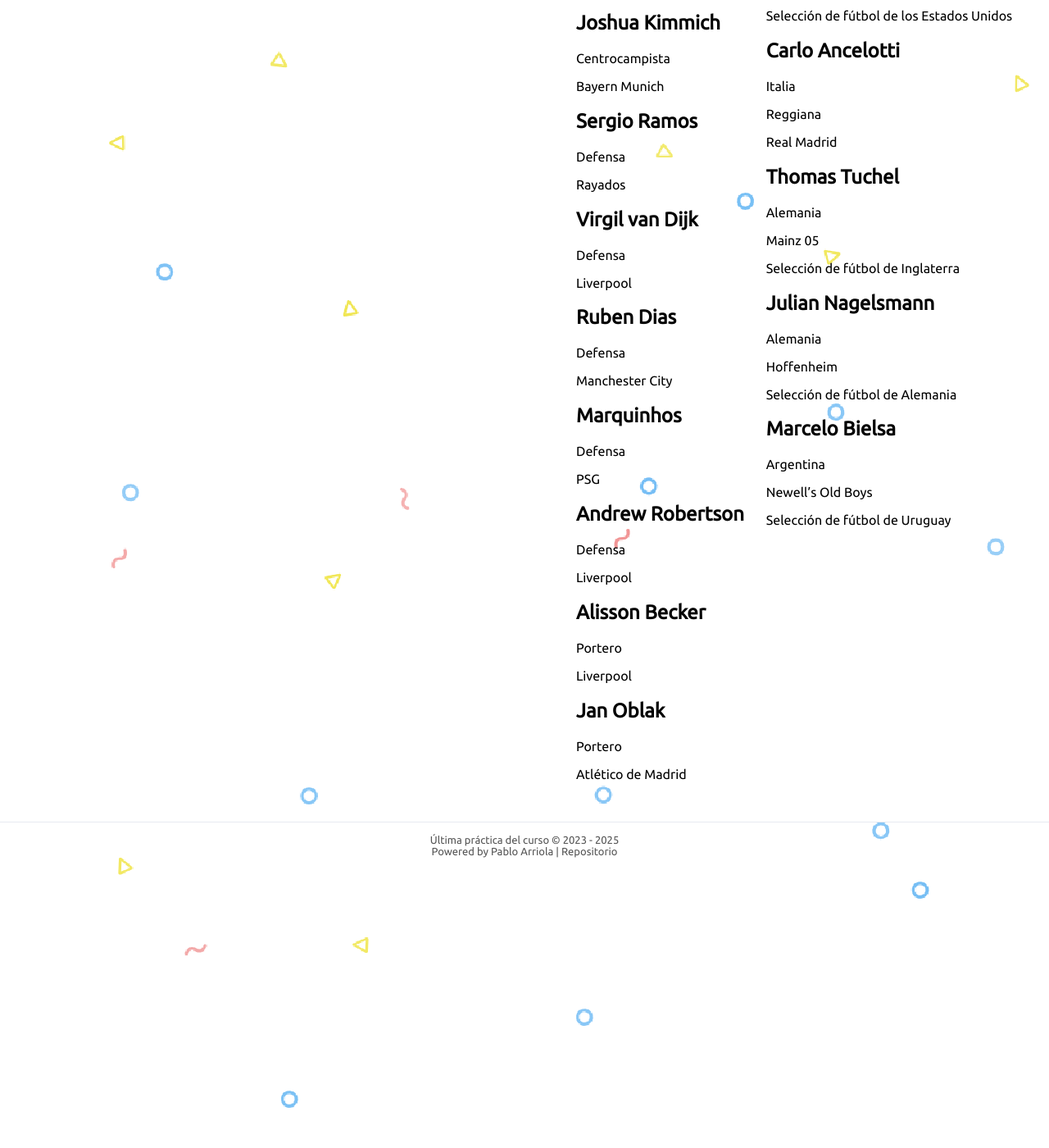
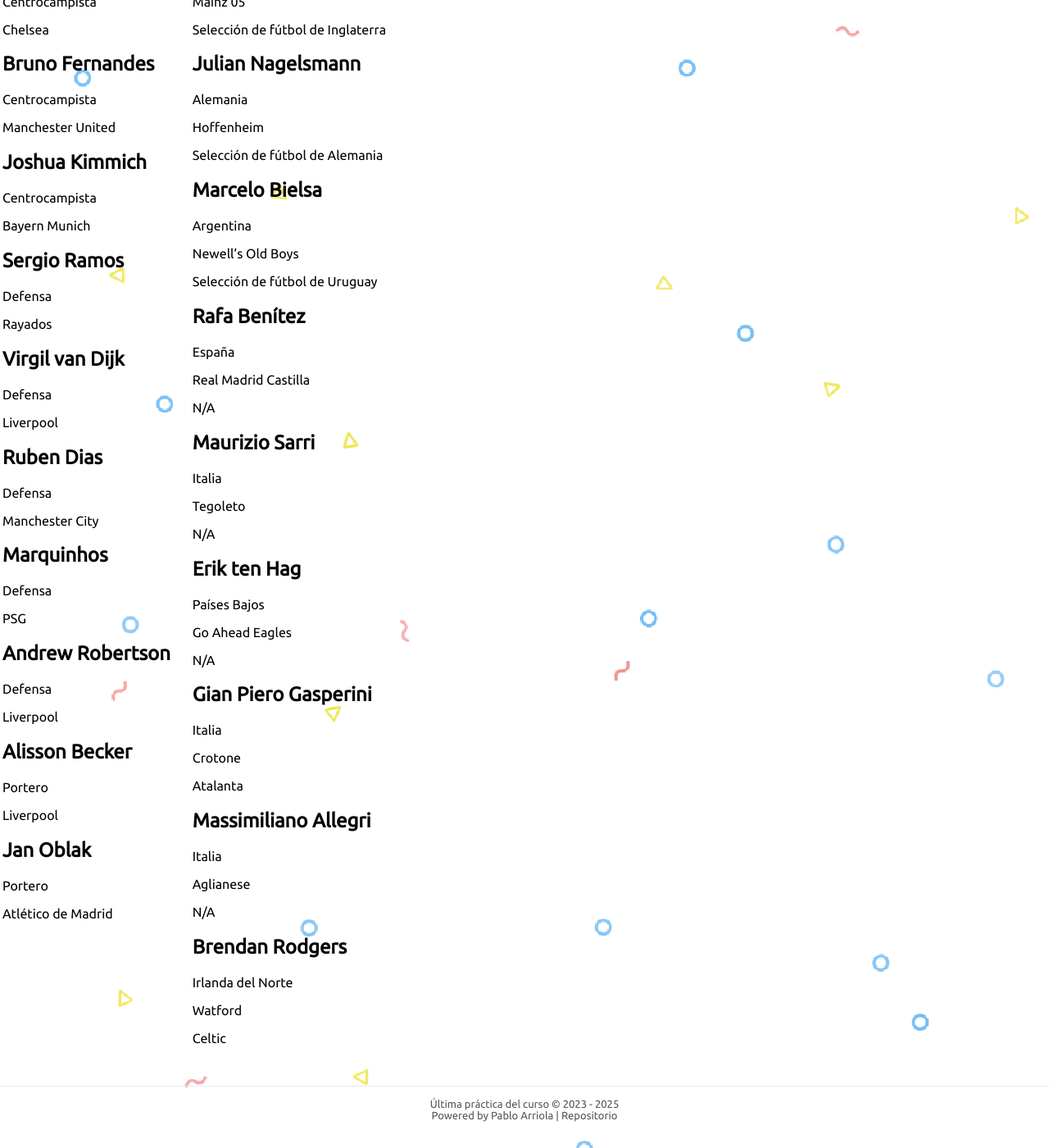
Before and after one commit to pabloap7/pabloap7.github.io, a Jekyll site: the page built from index.html, in a window 1280 px wide and 1400 px high, scrolled down 2771 px. Shown: the whole window at 82% size. Built offline with Jekyll 4.4.1, drawn with Linux system fonts in a browser that asks for light colours; comment, search, counter and statistics services are not loaded.

Commit message:
Add new entrenador entries to JSON and update index.html for improved player display

```diff
--- a/_data/entrenadores.json
+++ b/_data/entrenadores.json
@@ -58,5 +58,41 @@
         "nacionalidad": "Argentina",
         "equipo_debut": "Newell’s Old Boys",
         "equipo_actual": "Selección de fútbol de Uruguay"
+    },
+    {
+        "nombre": "Rafa Benítez",
+        "nacionalidad": "España",
+        "equipo_debut": "Real Madrid Castilla",
+        "equipo_actual": "N/A"
+    },
+    {
+        "nombre": "Maurizio Sarri",
+        "nacionalidad": "Italia",
+        "equipo_debut": "Tegoleto",
+        "equipo_actual": "N/A"
+    },
+    {
+        "nombre": "Erik ten Hag",
+        "nacionalidad": "Países Bajos",
+        "equipo_debut": "Go Ahead Eagles",
+        "equipo_actual": "N/A"
+    },
+    {
+        "nombre": "Gian Piero Gasperini",
+        "nacionalidad": "Italia",
+        "equipo_debut": "Crotone",
+        "equipo_actual": "Atalanta"
+    },
+    {
+        "nombre": "Massimiliano Allegri",
+        "nacionalidad": "Italia",
+        "equipo_debut": "Aglianese",
+        "equipo_actual": "N/A"
+    },
+    {
+        "nombre": "Brendan Rodgers",
+        "nacionalidad": "Irlanda del Norte",
+        "equipo_debut": "Watford",
+        "equipo_actual": "Celtic"
     }
 ]
--- a/index.html
+++ b/index.html
@@ -15,6 +15,7 @@
     </ul>
 </main>
 {% include pageNav.html %}
+<br>
 <table>
   <tr>
     <td>Más Jugadores</td>
```
